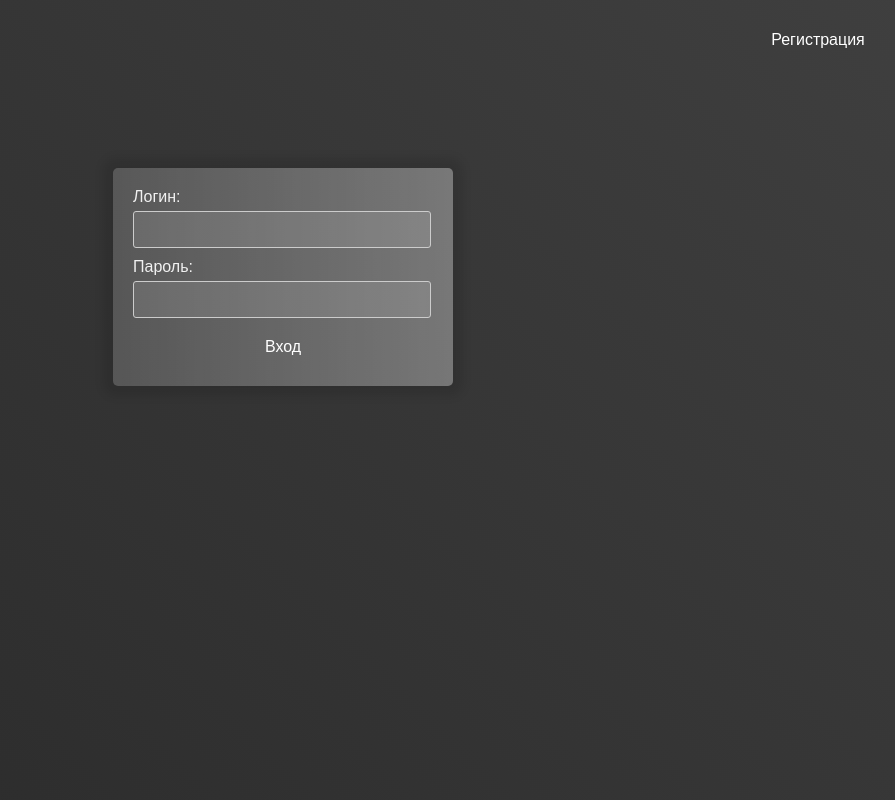
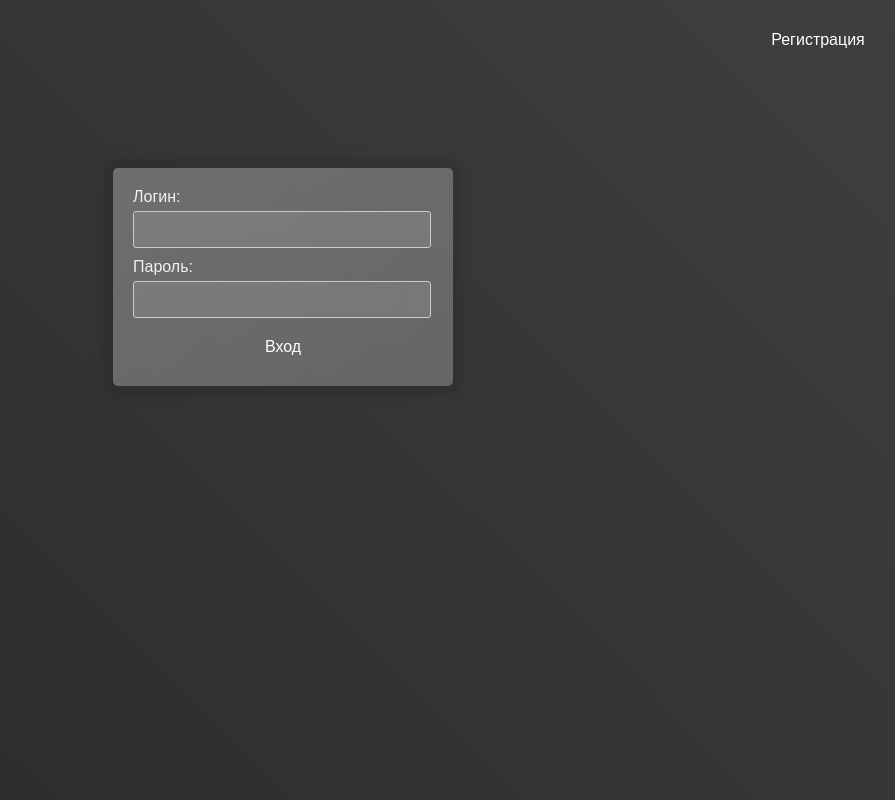
Before and after one commit to bezhan2009/GeneralBank, a Flask app: page / in a window 1280 px wide. Shown: the whole page, without its empty margins (357-1252 px from the left). Run offline with Flask 3, Linux system fonts and the light colour scheme; data that the repository does not hold is empty; some libraries are stand-ins or nearby versions.

Commit message:
Small commit

```diff
--- a/static/css/main_css_fail_for_log.css
+++ b/static/css/main_css_fail_for_log.css
@@ -31,7 +31,7 @@
         margin: 120px auto;
         padding: 20px;
         position: relative;
-        background: linear-gradient(to right, rgba(255, 255, 255, .1), rgba(255, 255, 255, .4));
+        background: linear-gradient(310deg, rgba(255, 255, 255, .1), rgba(255, 255, 255, .4)) fixed;
         background-size: 200% 100%;
         animation: gradient_reg 4s ease infinite;
         border-radius: 5px;
```
